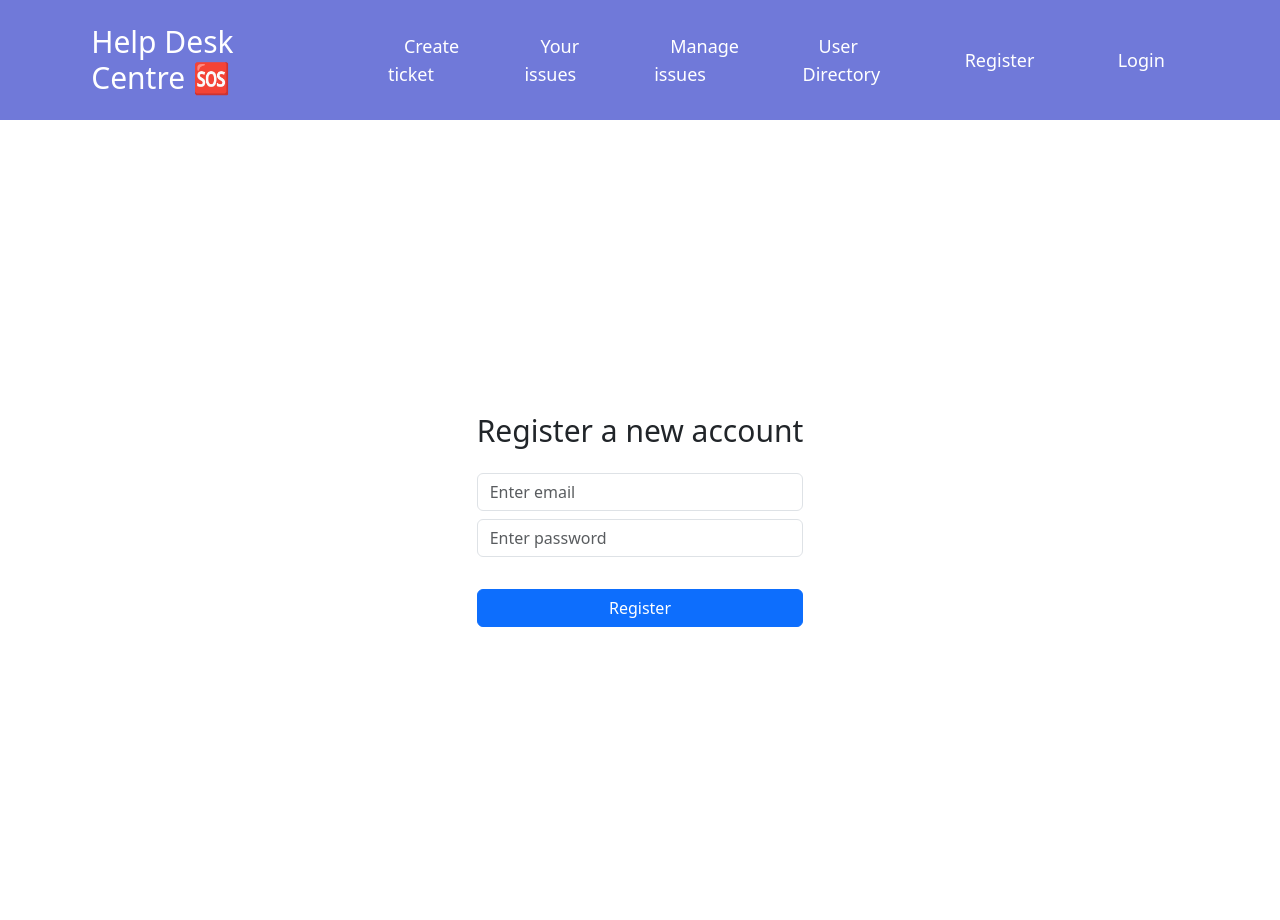
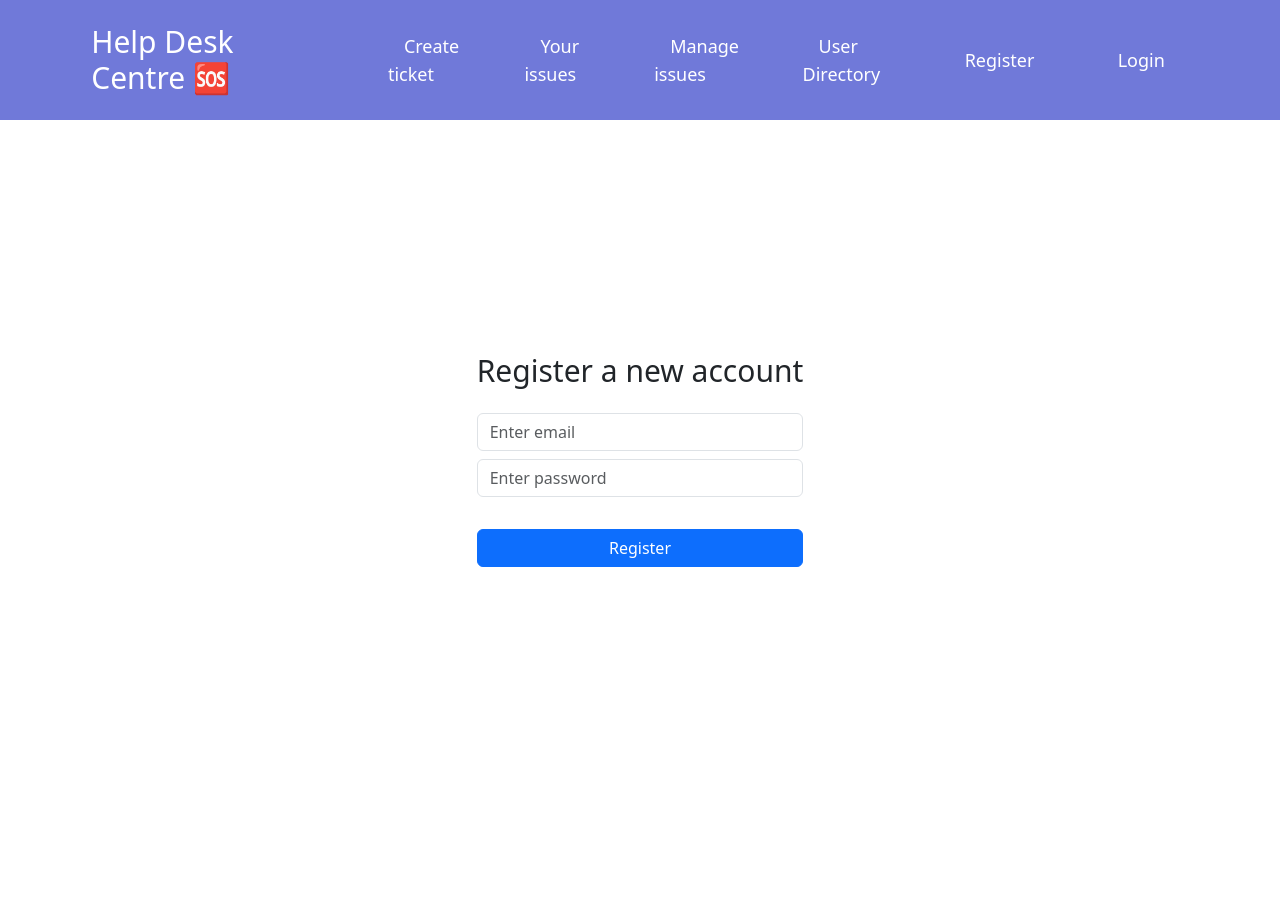
Before and after one commit to sam101111/SEA-assignment, a FastAPI app: page /register in a window 1280 px wide. After the commit the page ends 567 px from the top, so only its background shows below. Run offline with FastAPI, Linux system fonts and the light colour scheme; some libraries are stand-ins or nearby versions.

Commit message:
fix: fixed overflow

```diff
--- a/app/templates/base.html
+++ b/app/templates/base.html
@@ -32,6 +32,7 @@
     {% set navElements = [{"title": "Create ticket", "url": "/"}, {"title": "Your issues", "url": "/issues"},
     {"title": "Manage issues", "url": "/manage"}, {"title": "User Directory", "url": "/directory"} , {"title": "Register", "url": "/register"} ,{"title":
     sessionStatus, "url": sessionStatusUrl }]%}
+    <div class="flex flex-col h-screen w-screen">
 
     <header class="bg-[#7079D9] py-4">
         <nav class="flex justify-between
@@ -83,11 +84,14 @@
     </script>
 
 
-    <div class="flex justify-center items-center h-screen w-screen">
+    <div class="flex-1 flex justify-center items-center ">
+
         {% block content%}
 
         {% endblock %}
+
     </div>
+</div>
 
     <div id="logoutToast" class="toast" role="alert" aria-live="assertive" aria-atomic="true">
         <div class="toast-header">
```
